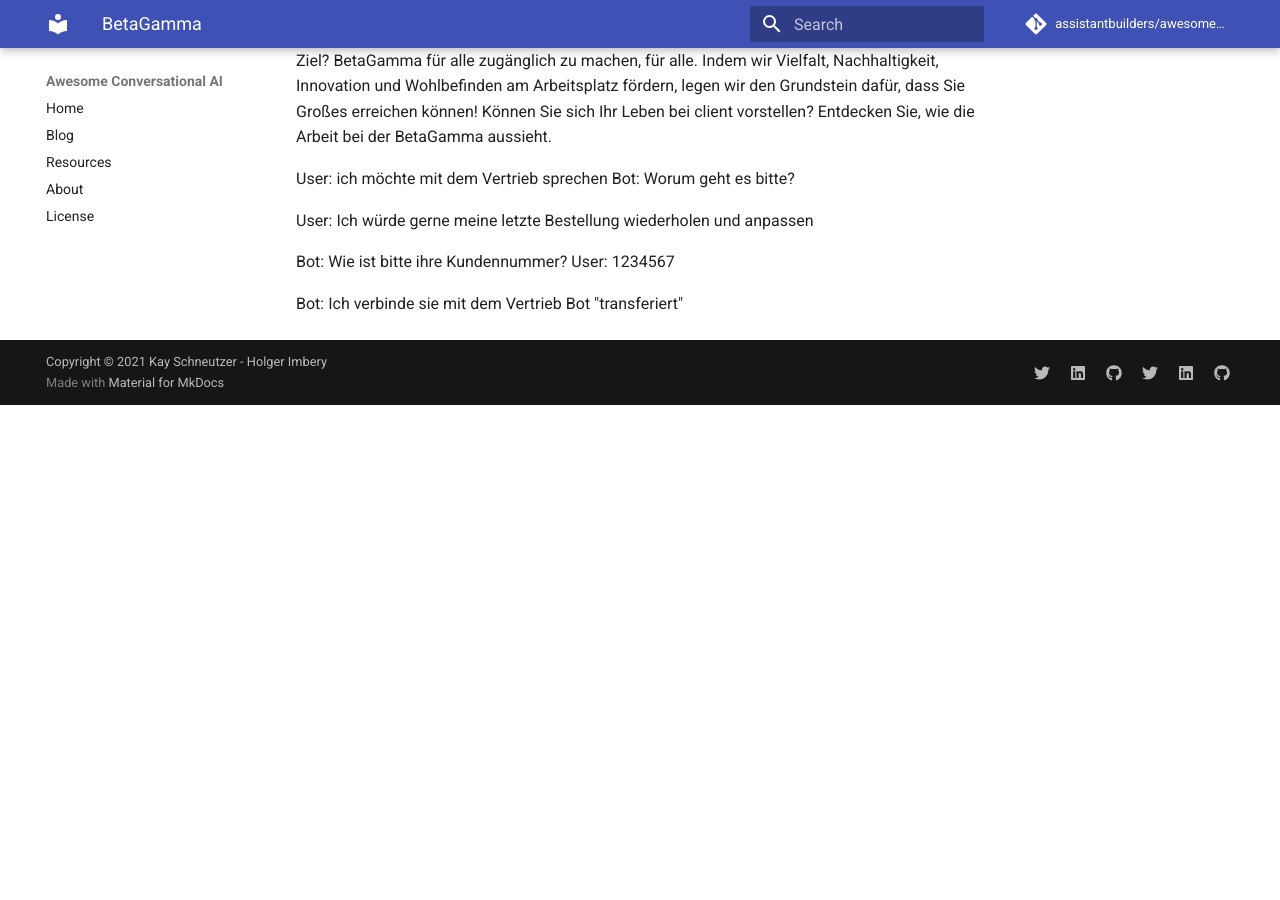
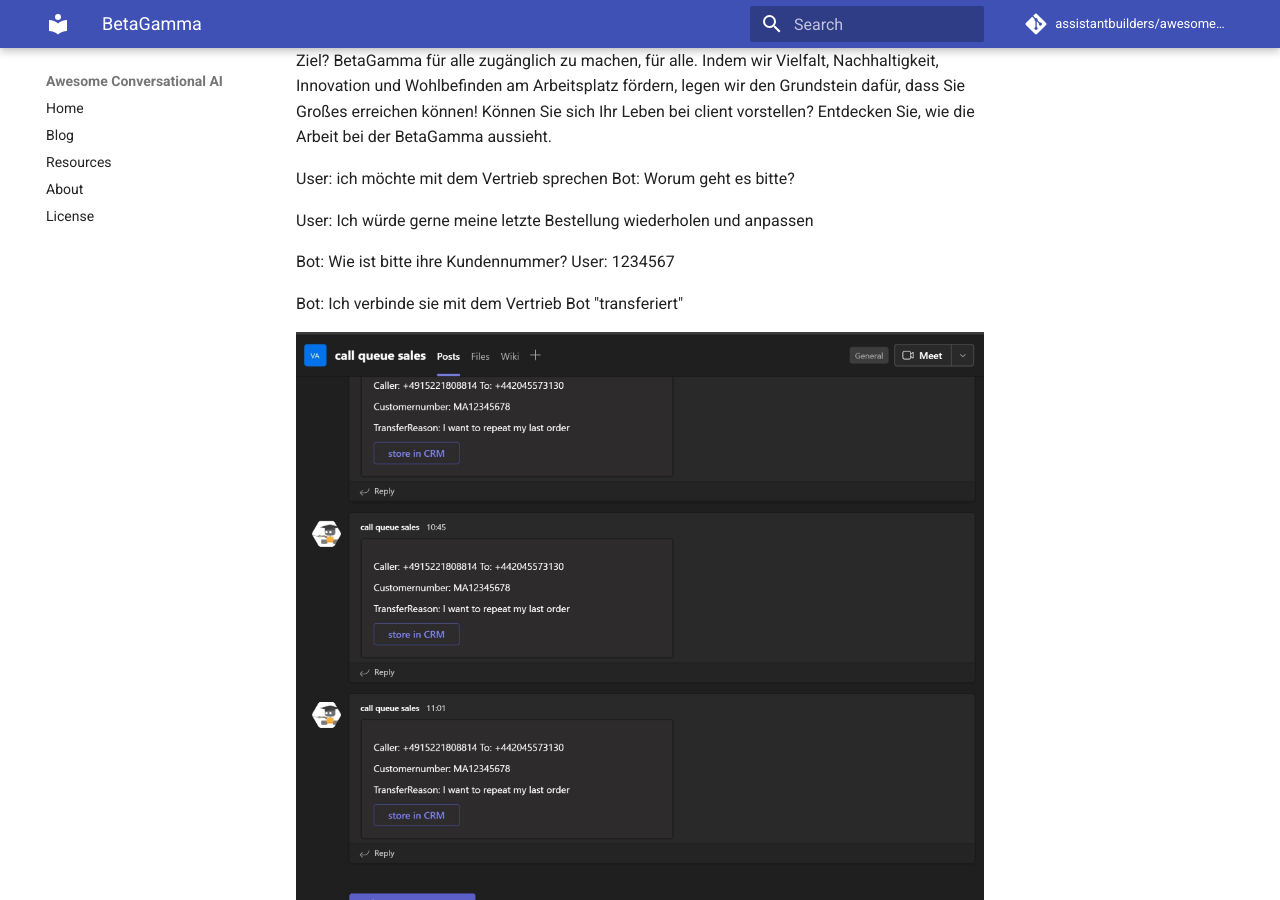
Before and after one commit to assistantbuilders/awesome-conversational-ai, an MkDocs documentation site: the page built from docs/BetaGamma.md, in a window 1280 px wide and 900 px high, scrolled down 1047 px. Built offline with MkDocs 1.6.1 and Material for MkDocs 9.7.7, drawn with Linux system fonts in a browser that asks for light colours; comment, search, counter and statistics services are not loaded; before the commit the page ends 1452 px from its top, so only the background shows below that.

Commit message:
screenshot

```diff
--- a/docs/BetaGamma.md
+++ b/docs/BetaGamma.md
@@ -49,3 +49,6 @@
 
 Bot: Ich verbinde sie mit dem Vertrieb
 Bot "transferiert"
+
+
+![teams session](https://raw.githubusercontent.com/assistantbuilders/awesome-conversational-ai/main/docs/assets/betagammademo.jpg)
```
